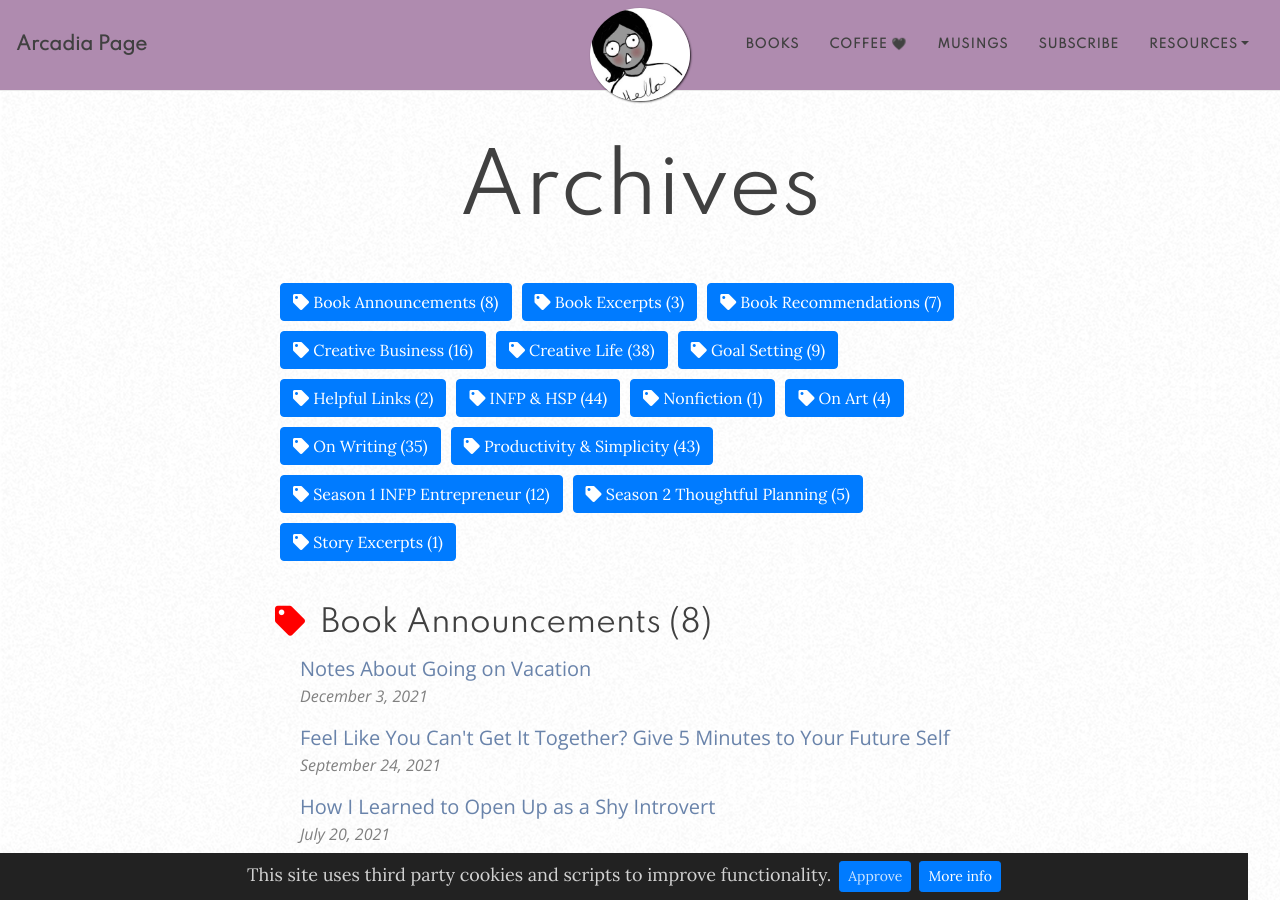
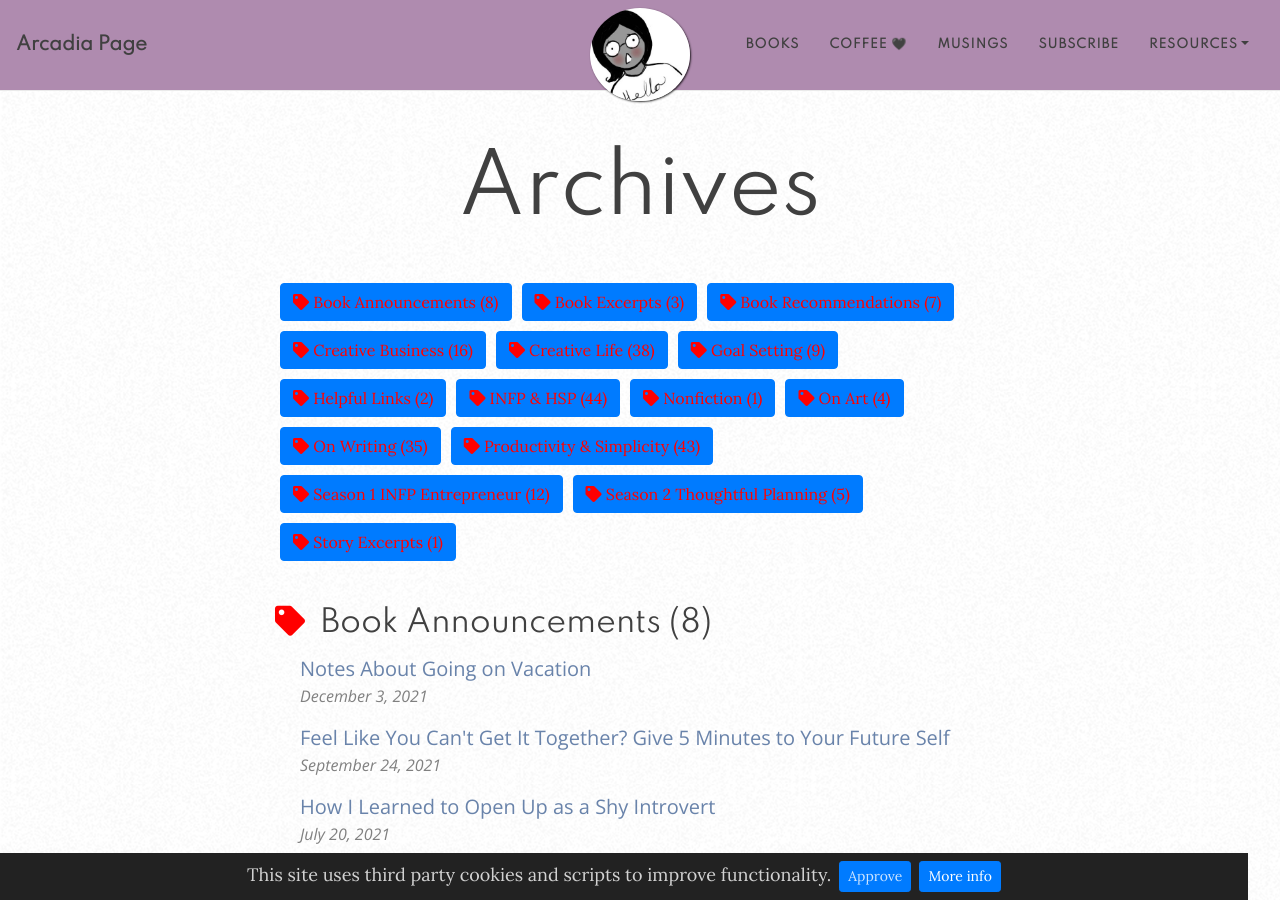
Before and after one commit to arcadiapage/arcadiapage.github.io, a Jekyll site: the page built from tags.html, in a window 1280 px wide and 900 px high. Built offline with Jekyll 4.4.1, drawn with Linux system fonts in a browser that asks for light colours; nearby versions of some CDN libraries; comment, search, counter and statistics services are not loaded.

Commit message:
Update from Forestry.io arcadiapage updated tags.html

```diff
--- a/tags.html
+++ b/tags.html
@@ -13,7 +13,7 @@
 {%- assign tags_list = site_tags | split:',' | sort -%}
 
 {%- for tag in tags_list -%}
-    <a href="#{{- tag -}}" class="btn btn-primary tag-btn"><i class="fas fa-tag" aria-hidden="true"></i>&nbsp;{{- tag -}}&nbsp;({{site.tags[tag].size}})</a>
+    <a href="#{{- tag -}}" class="btn btn-primary tag-btn" style='color: red'><i class="fas fa-tag" aria-hidden="true"></i>&nbsp;{{- tag -}}&nbsp;({{site.tags[tag].size}})</a>
 {%- endfor -%}
 
 <div id="full-tags-list">
```
